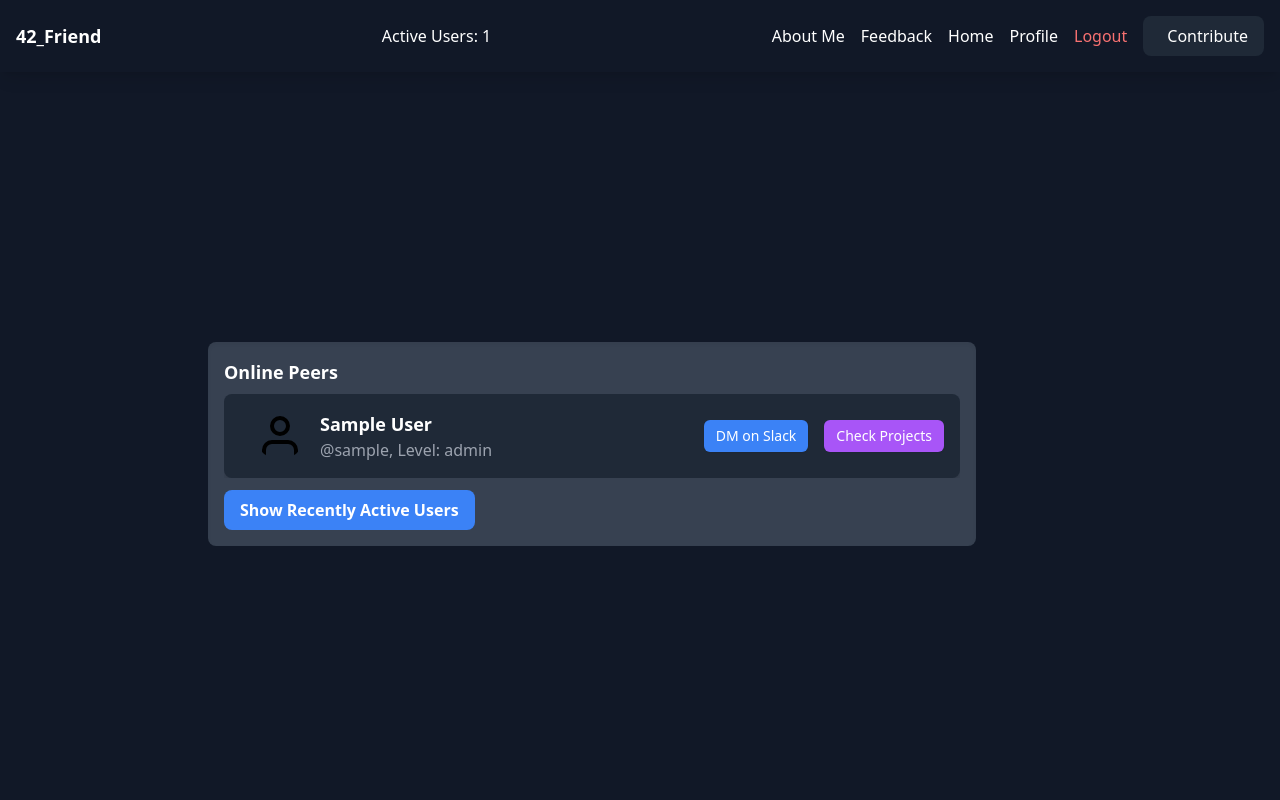
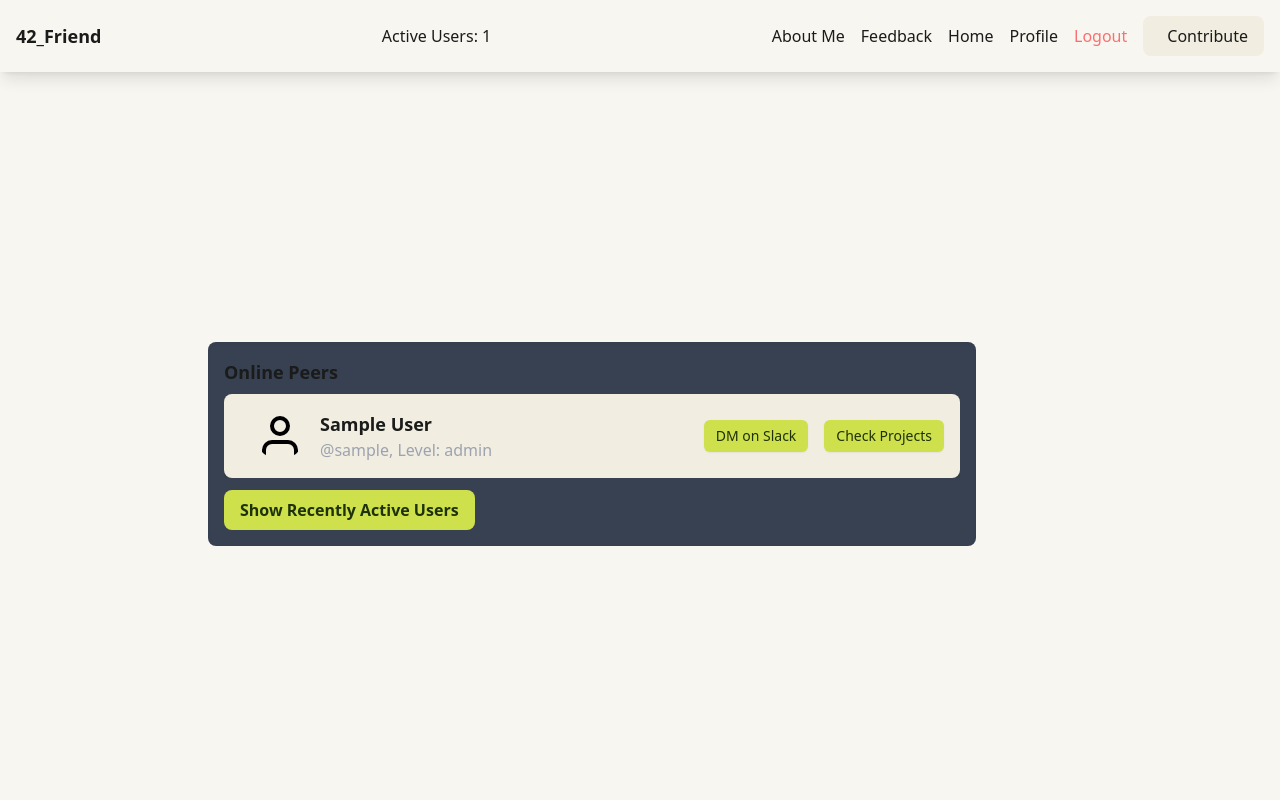
Before and after one commit to Rameshtim/42_Friend, a Node server app: template views/peers.ejs in a window 1280 px wide. Run offline with Node 20, Linux system fonts and the light colour scheme; the template is opened without the code that fills it: most values are stand-ins (such as "Sample title", 1, 10 or a date in 2020); some libraries are stand-ins or nearby versions.

Commit message:
Peers page: warm theme matching profile

```diff
--- a/views/peers.ejs
+++ b/views/peers.ejs
@@ -9,9 +9,9 @@
 	<script src="https://cdn.jsdelivr.net/npm/@phosphor-icons/web@2.0.3"></script>
 
 </head>
-<body class="bg-gray-900 flex items-center justify-center min-h-screen text-white">
+<body class="bg-[#f8f6f0] flex items-center justify-center min-h-screen text-[#1a1b1a]">
 
-    <nav class="bg-gray-900 text-white p-4 shadow-lg fixed top-0 left-0 right-0 z-50">
+    <nav class="bg-[#f8f6f0] text-[#1a1b1a] p-4 shadow-lg fixed top-0 left-0 right-0 z-50">
         <div class="container mx-auto flex justify-between items-center">
             <!-- Logo -->
             <a href="/" class="text-lg font-bold">42_Friend</a>
@@ -33,14 +33,14 @@
 
             <!-- Desktop Menu -->
             <div class="hidden md:flex space-x-4 items-center">
-                <a href="/about" class="hover:text-blue-400">About Me</a>
-				<a href="/feedback" class="hover:text-blue-400">Feedback</a>
-                <a href="/" class="hover:text-blue-400">Home</a>
-                <a href="/profile" class="hover:text-blue-400">Profile</a>
+                <a href="/about" class="hover:text-[#525252]">About Me</a>
+				<a href="/feedback" class="hover:text-[#525252]">Feedback</a>
+                <a href="/" class="hover:text-[#525252]">Home</a>
+                <a href="/profile" class="hover:text-[#525252]">Profile</a>
 
                 <a href="/logout" class="text-red-400 hover:text-red-600">Logout</a>
                 <a href="https://github.com/rameshtim/42_friend" target="_blank"
-                   class="bg-gray-800 px-4 py-2 rounded-lg flex items-center hover:bg-blue-500 transition">
+                   class="bg-[#f1ede1] px-4 py-2 rounded-lg flex items-center hover:bg-[#f1ede1] transition">
                     <i class="ph ph-github-logo text-xl mr-2"></i>Contribute
                 </a>
             </div>
@@ -49,14 +49,14 @@
         <!-- Mobile Menu -->
         <div id="mobileMenu" class="hidden md:hidden mt-4 px-4 space-y-2 flex flex-col">
             <div class="text-center">Active Users: <%= totalActiveUser %></div>
-            <a href="/about" class="hover:text-blue-400">About Me</a>
-            <a href="/feedback" class="hover:text-blue-400">Feedback</a>
-            <a href="/" class="hover:text-blue-400">Home</a>
-            <a href="/profile" class="hover:text-blue-400">Profile</a>
+            <a href="/about" class="hover:text-[#525252]">About Me</a>
+            <a href="/feedback" class="hover:text-[#525252]">Feedback</a>
+            <a href="/" class="hover:text-[#525252]">Home</a>
+            <a href="/profile" class="hover:text-[#525252]">Profile</a>
 
             <a href="/logout" class="text-red-400 hover:text-red-600">Logout</a>
             <a href="https://github.com/rameshtim/42_friend" target="_blank"
-               class="bg-gray-800 px-4 py-2 rounded-lg flex items-center hover:bg-blue-500 transition">
+               class="bg-[#f1ede1] px-4 py-2 rounded-lg flex items-center hover:bg-[#f1ede1] transition">
                 <i class="ph ph-github-logo text-xl mr-2"></i>Contribute
             </a>
         </div>
@@ -65,7 +65,7 @@
     <div class="pt-20 w-full max-w-4xl px-4">
 
         <div class="flex flex-col sm:flex-row justify-between items-start mb-4">
-        <div id="profilePopup" class="fixed top-20 right-5 p-4 rounded-lg text-white shadow-lg bg-gray-800 hidden w-80">
+        <div id="profilePopup" class="fixed top-20 right-5 p-4 rounded-lg text-[#1a1b1a] shadow-lg bg-[#f1ede1] hidden w-80">
             <button onclick="closePopup()" class="absolute top-2 right-2 text-red-400 hover:text-red-600">✖</button>
             <div id="profileContent" class="p-2"></div>
         </div>
@@ -74,7 +74,7 @@
             <h1 class="text-lg font-semibold">Online Peers</h1>
             <ul class="mt-2 space-y-2 overflow-x-auto" id="peerList">
                 <% peers.forEach(peer => { %>
-                    <li class="flex flex-col sm:flex-row items-center justify-between bg-gray-800 p-4 rounded-lg shadow-md peer-item space-y-2 sm:space-y-0" data-username="<%= peer.username %>">
+                    <li class="flex flex-col sm:flex-row items-center justify-between bg-[#f1ede1] p-4 rounded-lg shadow-md peer-item space-y-2 sm:space-y-0" data-username="<%= peer.username %>">
                         <div class="flex items-center space-x-4 peer-link cursor-pointer" data-username="<%= peer.username %>">
                             <% if (peer.level >= 10) { %>
                                 <% if (peer.grade === 'Transcender') { %>
@@ -95,15 +95,15 @@
                         </div>
                         <div class="flex space-x-4 w-full sm:w-auto justify-center sm:justify-end">
                             <button onclick="openSlack('<%= peer.username %>')"
-                                class="bg-blue-500 hover:bg-blue-600 text-white font-medium py-1.5 px-3 rounded-md text-sm shadow-sm transition w-full sm:w-auto">
+                                class="bg-[#cee04b] hover:bg-[#b8cc40] text-[#1e3207] font-medium py-1.5 px-3 rounded-md text-sm shadow-sm transition w-full sm:w-auto">
                                 DM on Slack
                             </button>
                             <button onclick="checkUserProfile('<%= peer.username %>', this, 1)"
-                                class="bg-purple-500 hover:bg-purple-600 text-white font-medium py-1.5 px-3 rounded-md text-sm shadow-sm transition w-full sm:w-auto">
+                                class="bg-[#cee04b] hover:bg-[#b8cc40] text-[#1e3207] font-medium py-1.5 px-3 rounded-md text-sm shadow-sm transition w-full sm:w-auto">
                                 Check Projects
                             </button>
                             <div id="loadingIndicator1" class="hidden text-center my-4">
-                                <div class="animate-spin rounded-full h-10 w-10 border-t-4 border-blue-500 mx-auto"></div>
+                                <div class="animate-spin rounded-full h-10 w-10 border-t-4 border-[#cee04b] mx-auto"></div>
                                 <p class="text-gray-400 mt-2">Loading Projects...</p>
                             </div>
                         </div>
@@ -111,7 +111,7 @@
                 <% }); %>
             </ul>
             <button onclick="toggleRecentPeers(this)"
-                class="bg-blue-500 hover:bg-blue-600 text-white font-bold py-2 px-4 rounded-lg mt-3 transition w-full sm:w-auto">
+                class="bg-[#cee04b] hover:bg-[#b8cc40] text-[#1e3207] font-bold py-2 px-4 rounded-lg mt-3 transition w-full sm:w-auto">
                 Show Recently Active Users
             </button>
 
@@ -129,7 +129,7 @@
             <h3 class="text-lg font-semibold">Recently Active Users (Last 7 Days)</h3>
             <ul class="mt-2 space-y-2 overflow-x-auto" id="rpeerList">
                 <% recentPeers.forEach(user => { %>
-                    <li class="flex flex-col sm:flex-row items-center justify-between bg-gray-800 p-4 rounded-lg shadow-md rpeer-item space-y-2 sm:space-y-0" data-username="<%= user.username %>">
+                    <li class="flex flex-col sm:flex-row items-center justify-between bg-[#f1ede1] p-4 rounded-lg shadow-md rpeer-item space-y-2 sm:space-y-0" data-username="<%= user.username %>">
                         <div class="flex items-center space-x-4 user-link cursor-pointer" data-username="<%= user.username %>">
                             <% if (user.level >= 10) { %>
                                 <% if (user.grade === 'Transcender') { %>
@@ -151,15 +151,15 @@
                         <div class="flex space-x-4 w-full sm:w-auto justify-center sm:justify-end">
 
                             <button onclick="openSlack('<%= user.username %>')"
-                                class="bg-blue-500 hover:bg-blue-600 text-white font-medium py-1.5 px-3 rounded-md text-sm shadow-sm transition w-full sm:w-auto">
+                                class="bg-[#cee04b] hover:bg-[#b8cc40] text-[#1e3207] font-medium py-1.5 px-3 rounded-md text-sm shadow-sm transition w-full sm:w-auto">
                                 DM on Slack
                             </button>
                             <button onclick="checkUserProfile('<%= user.username %>', this, 2)"
-                                class="bg-purple-500 hover:bg-purple-600 text-white font-medium py-1.5 px-3 rounded-md text-sm shadow-sm transition w-full sm:w-auto">
+                                class="bg-[#cee04b] hover:bg-[#b8cc40] text-[#1e3207] font-medium py-1.5 px-3 rounded-md text-sm shadow-sm transition w-full sm:w-auto">
                                 Check Projects
                             </button>
                             <div id="loadingIndicator2" class=" hidden text-center my-1 flex" >
-                                <div class="animate-spin rounded-full h-10 w-10 border-t-4 border-blue-500 mx-auto"></div>
+                                <div class="animate-spin rounded-full h-10 w-10 border-t-4 border-[#cee04b] mx-auto"></div>
                                 <p class="text-gray-400 mt-2">Loading Projects...</p>
                             </div>
                         </div>
```
